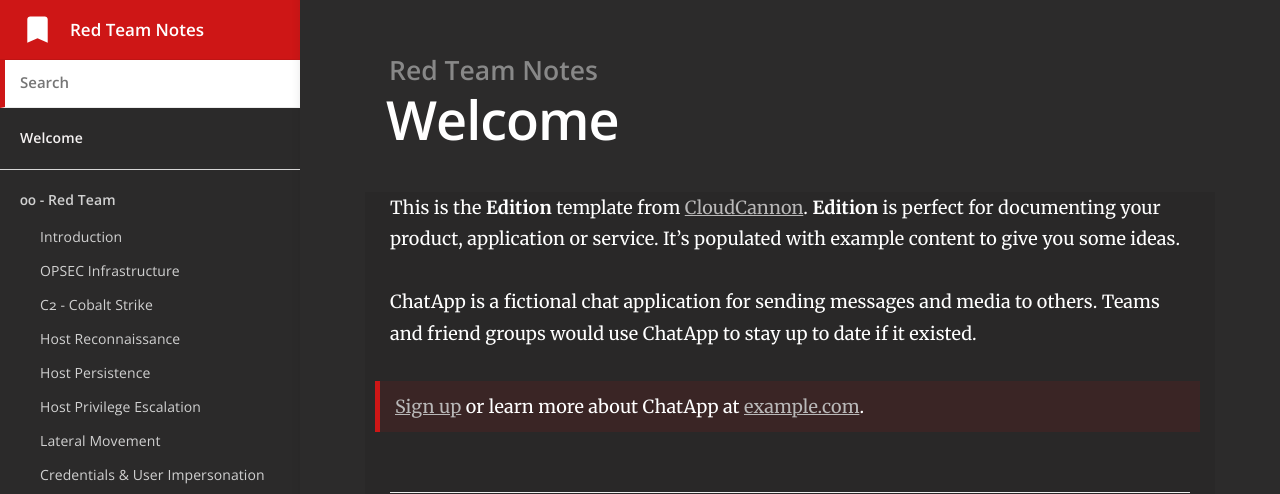
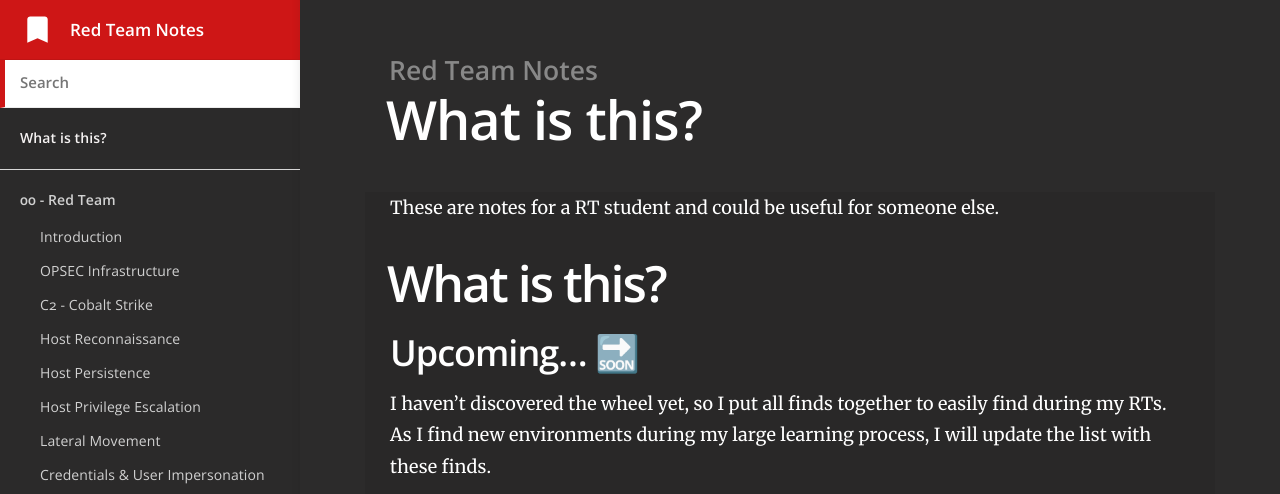
Before and after one commit to benjugat/rtnotes, a Jekyll site: the page built from index.md, in a window 1280 px wide and 1400 px high. Shown: the top 494 px of the window. Built offline with Jekyll 4.4.1, drawn with Linux system fonts in a browser that asks for light colours; some of the changed text lies outside the part shown; grey boxes are pictures that could not be loaded.

Commit message:
what is this

```diff
--- a/index.md
+++ b/index.md
@@ -1,38 +1,24 @@
 ---
-title: Welcome
+title: What is this?
 ---
 
-This is the **Edition** template from [CloudCannon](http://cloudcannon.com/).
-**Edition** is perfect for documenting your product, application or service.
-It's populated with example content to give you some ideas.
+These are notes for a RT student and could be useful for someone else.
 
-ChatApp is a fictional chat application for sending messages and media to others.
-Teams and friend groups would use ChatApp to stay up to date if it existed.
+# What is this?
 
-> [Sign up](http://example.com/signup) or learn more about ChatApp at [example.com](http://example.com/).
+## Upcoming… 🔜
 
-### Getting Started
+I haven't discovered the wheel yet, so I put all finds together to easily find during my RTs. As I find new environments during my large learning process, I will update the list with these finds.
 
-Getting a message sent is quick and easy with ChatApp:
+![](/hackingnotes/images/boy-crying.jpg)
 
-1. Sign up for an account
-2. Add your friends from their email addresses
-3. Type a message or send a photo
+If you want you can invite me a coffee!
 
-> Feel free to send us a message at [feedback@example.com](mailto:feedback@example.com) with your feedback.
+[Buy me a coffee!](https://www.buymeacoffee.com/mvc1009)
 
-### Features
 
-Explore more of ChatApp by reading about our features:
+![](/hackingnotes/images/buymeacoffe.png)
 
-#### Media
+Also you can donate me **Ethereum**:
 
-Send images, videos and other media to people. Sources include your computer, phone and Facebook.
-
-#### Contact Syncing
-
-Sync your contact list with your phone and/or Facebook contacts. Never lose your contacts between devices again!
-
-#### Devices
-
-ChatApp is available everywhere. Find out how to set it up on your all your devices.
+![0x733780b4436501f1025e989d1882c41062ab51D0](images/eth_address.png)
```
Also changed, not shown: todo.md (+1 -1 lines).
